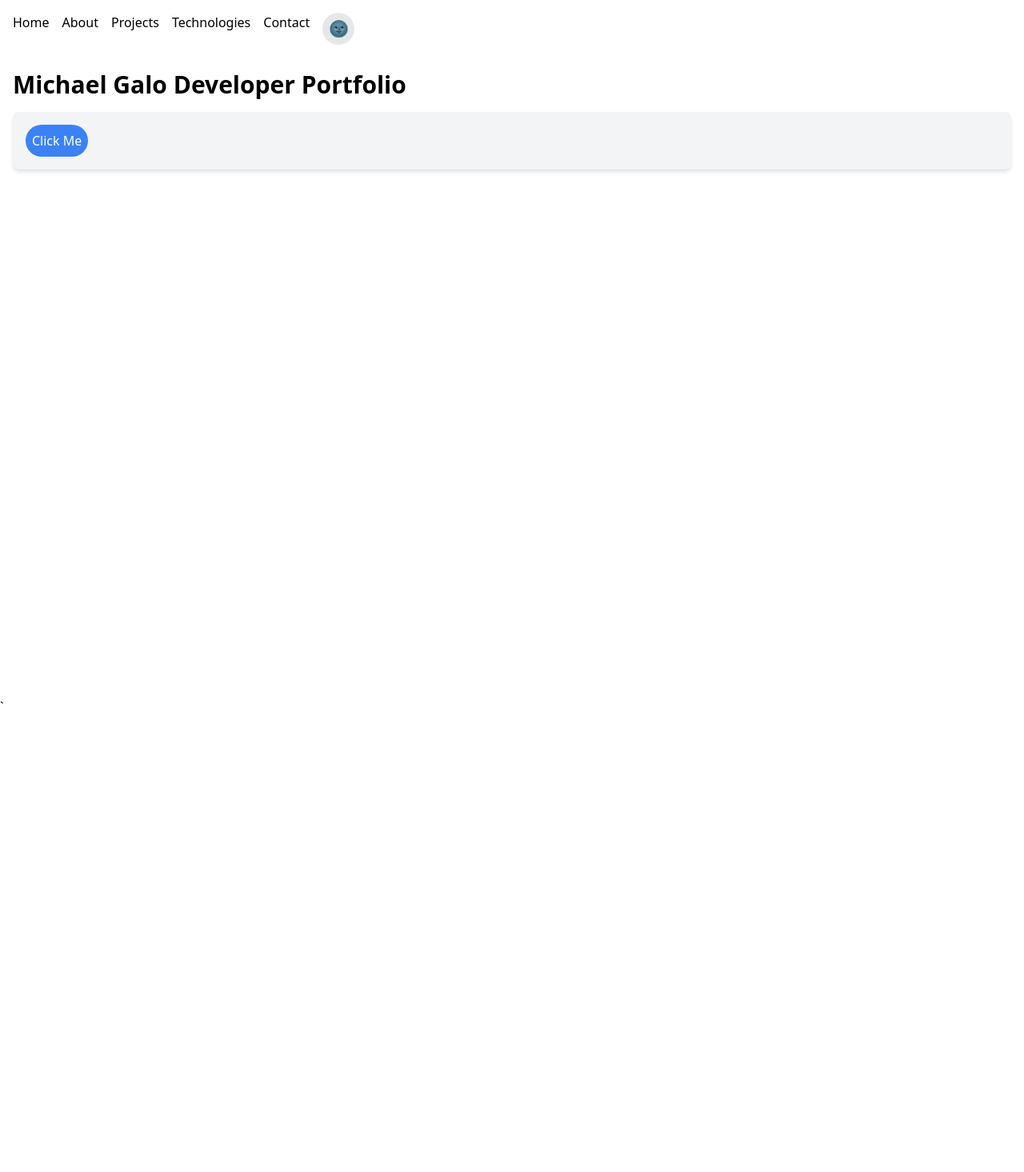
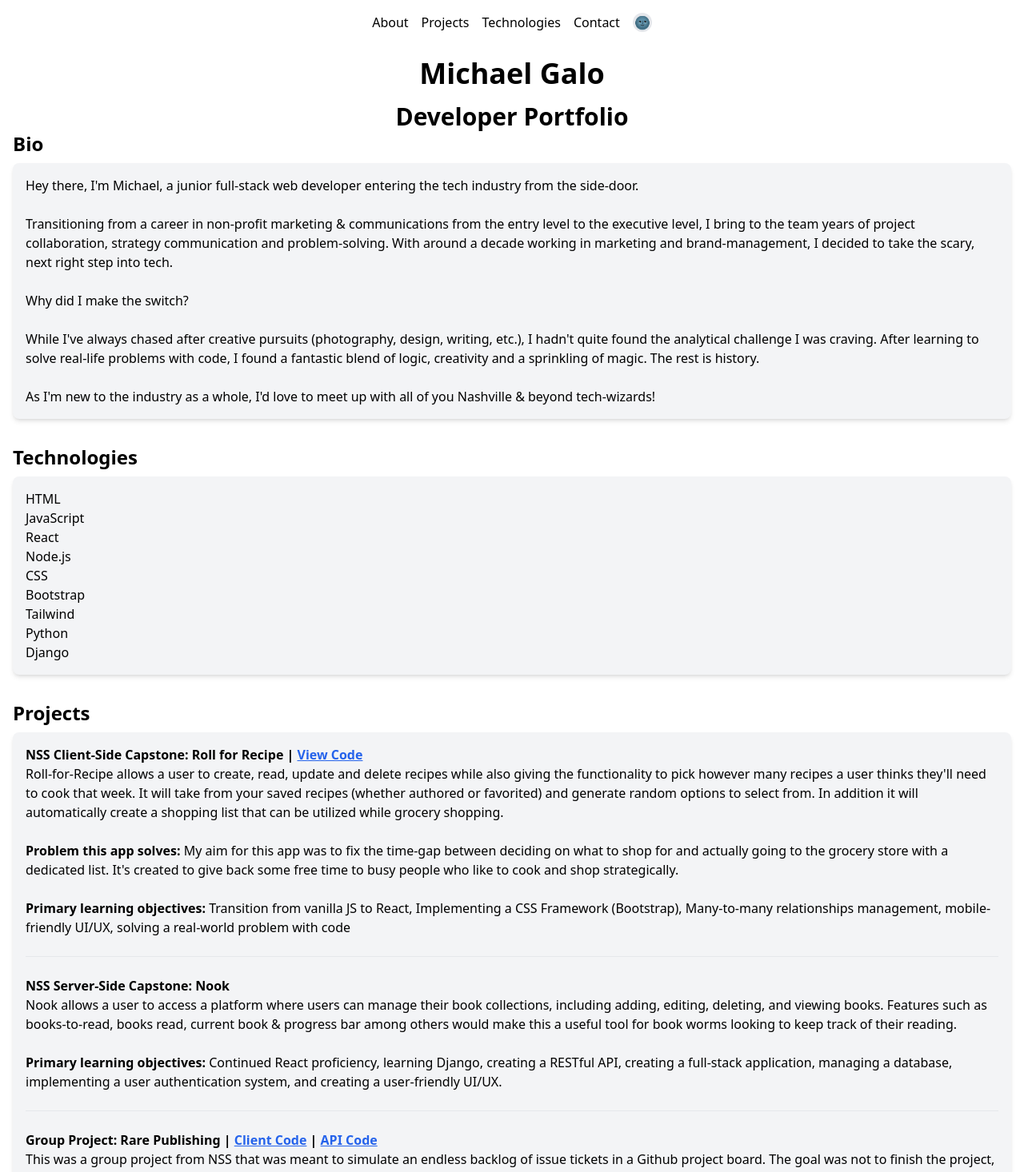
Before and after one commit to MichaelGalo/Dev-Portfolio, a React (Vite) app: page / in a window 1280 px wide. Shown: the top 1466 px of the page at 80% size. Before the commit the page ends 896 px from the top, so only its background shows below. Built offline with nearby package versions, Linux system fonts and the light colour scheme.

Commit message:
Updated Content & Navbar

```diff
--- a/index.html
+++ b/index.html
@@ -10,4 +10,3 @@
     <script type="module" src="/src/main.jsx"></script>
   </body>
 </html>
-`
--- a/src/components/Navbar/Navbar.jsx
+++ b/src/components/Navbar/Navbar.jsx
@@ -2,29 +2,26 @@ import { ThemeToggle } from '../ThemeToggle';
 
 export const Navbar = () => {
     return (
-        <nav className="bg-white dark:bg-gray-900 p-4">
+        <div className="flex justify-center bg-white dark:bg-gray-900 p-4">
+            <nav>
                 <ul className="flex space-x-4">
                     <li>
-                    <a href="/" className="text-black dark:text-white hover:text-blue-500 dark:hover:text-blue-300">Home</a>
+                        <a href="#bio" className="text-black dark:text-white hover:text-blue-500 dark:hover:text-blue-300">About</a>
                     </li>
                     <li>
-                    <a href="/about" className="text-black dark:text-white hover:text-blue-500 dark:hover:text-blue-300">About</a>
+                        <a href="#projects" className="text-black dark:text-white hover:text-blue-500 dark:hover:text-blue-300">Projects</a>
                     </li>
                     <li>
-                    <a href="/projects" className="text-black dark:text-white hover:text-blue-500 dark:hover:text-blue-300">Projects</a>
+                        <a href="#tech" className="text-black dark:text-white hover:text-blue-500 dark:hover:text-blue-300">Technologies</a>
                     </li>
                     <li>
-                    <a href="/tech" className="text-black dark:text-white hover:text-blue-500 dark:hover:text-blue-300">Technologies</a>
-                </li>
-                <li>
-                    <a href="/contact" className="text-black dark:text-white hover:text-blue-500 dark:hover:text-blue-300">Contact</a>
+                        <a href="#contact" className="text-black dark:text-white hover:text-blue-500 dark:hover:text-blue-300">Contact</a>
                     </li>
                     <li>
                         <ThemeToggle />
                     </li>
                 </ul>
             </nav>
+        </div>
     );
 }
-
-// TODO: have each button in the nav move to the correct header on the page
--- a/src/components/ThemeToggle.jsx
+++ b/src/components/ThemeToggle.jsx
@@ -19,7 +19,7 @@ export const ThemeToggle = () => {
   return (
     <button
       onClick={toggleTheme}
-      className="p-2 w-10 h-10 bg-gray-200 dark:bg-gray-800 text-xl rounded-full flex items-center justify-center"
+      className="p-1 w-6 h-6 bg-gray-200 dark:bg-gray-800 text-m rounded-full flex items-center justify-center content-center"
     >
       {theme === 'dark' ? '🌝' : '🌚'}
     </button>
--- a/src/components/views/Home.jsx
+++ b/src/components/views/Home.jsx
@@ -1,19 +1,108 @@
-import { useState } from "react";
-
 export const Home = () => {
-    const [count, setCount] = useState(0);
 
     return (
         <div className="min-h-screen bg-white dark:bg-gray-900 text-black dark:text-white p-4">
-            <h1 className="text-3xl font-bold mb-4">Michael Galo Developer Portfolio</h1>
-                <div className="card bg-gray-100 dark:bg-gray-800 p-4 rounded-lg shadow-md">
-                    <button
-                    className="p-2 bg-blue-500 dark:bg-blue-700 text-white rounded-full"
-                    onClick={() => setCount(count + 1)}
-                    >
-                        Click Me
-                    </button>
+            <h1 className="text-4xl font-bold mb-4 text-center">Michael Galo</h1>
+            <h2 className="text-3xl font-semibold text-center">Developer Portfolio</h2>
+
+            {/* Bio Section */}
+            <section id="bio" className="mb-8">
+                <h2 className="text-2xl font-semibold mb-2">Bio</h2>
+                <p className="bg-gray-100 dark:bg-gray-800 p-4 rounded-lg shadow-md">
+                Hey there, I'm Michael, a junior full-stack web developer entering the tech industry from the side-door.
+                <br />
+                <br />
+                Transitioning from a career in non-profit marketing & communications from the entry level to the executive level, I bring to the team years of project collaboration, strategy communication and problem-solving. With around a decade working in marketing and brand-management, I decided to take the scary, next right step into tech.
+                <br />
+                <br />
+                Why did I make the switch?
+                <br />
+                <br />
+                While I've always chased after creative pursuits (photography, design, writing, etc.), I hadn't quite found the analytical challenge I was craving. After learning to solve real-life problems with code, I found a fantastic blend of logic, creativity and a sprinkling of magic. The rest is history.
+                <br />
+                <br />
+                As I'm new to the industry as a whole, I'd love to meet up with all of you Nashville & beyond tech-wizards!
+                </p>
+            </section>
+
+            {/* Tech Stack Section */}
+            <section id="tech" className="mb-8">
+                <h2 className="text-2xl font-semibold mb-2">Technologies</h2>
+                <div className="bg-gray-100 dark:bg-gray-800 p-4 rounded-lg shadow-md">
+                    <ul className="list-disc list-inside">
+                        <div>HTML</div>
+                        <div>JavaScript</div>
+                        <div>React</div>
+                        <div>Node.js</div>
+                        <div>CSS</div>
+                        <div>Bootstrap</div>
+                        <div>Tailwind</div>
+                        <div>Python</div>
+                        <div>Django</div>
+                    </ul>
                 </div>
-      </div>
+            </section>
+
+            {/* Projects Section */}
+            <section id="projects" className="mb-8">
+                <h2 className="text-2xl font-semibold mb-2">Projects</h2>
+                <div className="bg-gray-100 dark:bg-gray-800 p-4 rounded-lg shadow-md">
+                    <ul className="list-disc list-inside">
+                        <div>
+                            <h3><strong>NSS Client-Side Capstone: Roll for Recipe | <a className="underline text-blue-600 hover:text-blue-800 visited:text-purple-600" href="https://github.com/MichaelGalo/Roll-for-Recipe">View Code</a></strong></h3>
+                            <p>Roll-for-Recipe allows a user to create, read, update and delete recipes while also giving the
+                            functionality to pick however many recipes a user thinks they'll need to cook that week. It will take from your saved recipes (whether authored or favorited) and generate random options to select from. In addition it will automatically create a shopping list that can be utilized while grocery shopping.
+                            <br />
+                            <br />
+                            <strong>Problem this app solves: </strong>
+                            My aim for this app was to fix the time-gap between deciding on what to shop for and actually going to the grocery store with a dedicated list. It's created to give back some free time to busy people who like to cook and shop strategically.
+                            <br />
+                            <br />
+                            <strong>Primary learning objectives: </strong>
+                            Transition from vanilla JS to React, Implementing a CSS Framework (Bootstrap), Many-to-many relationships
+                            management, mobile-friendly UI/UX, solving a real-world problem with code</p>
+                        </div>
+                        <br />
+                        <hr />
+                        <br />
+                        <div>
+                            <h3><strong>NSS Server-Side Capstone: Nook</strong></h3>
+                            <p>Nook allows a user to access a platform where users can manage their book collections, including adding, editing, deleting, and viewing books. Features such as books-to-read, books read, current book & progress bar among others would make this a useful tool for book worms looking to keep track of their reading.</p>
+                            <br />
+                            <strong>Primary learning objectives: </strong>
+                            Continued React proficiency, learning Django, creating a RESTful API, creating a full-stack application, managing a database, implementing a user authentication system, and creating a user-friendly UI/UX.
+                        </div>
+                        <br />
+                        <hr />
+                        <br />
+                        <div>
+                            <h3><strong>Group Project: Rare Publishing | <a className="underline text-blue-600 hover:text-blue-800 visited:text-purple-600" href="https://github.com/NSS-Day-Cohort-71/rare-client-jam_clamz">Client Code</a> | <a className="underline text-blue-600 hover:text-blue-800 visited:text-purple-600" href="https://github.com/NSS-Day-Cohort-71/rare-api-jam_clamz_api">API Code</a></strong></h3>
+                            <p>This was a group project from NSS that was meant to simulate an endless backlog of issue tickets in a Github project board. The goal was not to finish the project, but to practice strategies & teamwork on how to tackle an endless flow of ticks.
+                            <br />
+                            <br />
+                            Ultimately, the finished application would give users the ability to submit, update and comment on posts. The posts would also be organized by tags and categories making it easier for the reader to find the posts they are searching for.
+                            <br />
+                            <br />
+                            <strong>Project Goals:</strong> Simulate a real-world working environment by working with a team to create a full-stack application with a SCRUM workflow. Emphasis on weighting issue tickets, practicing great communication, PR & code reviews, and retrospectives.
+                            </p>
+                        </div>
+                    </ul>
+                </div>
+            </section>
+
+
+            {/* Contact Section */}
+            <section id="contact" className="mb-8">
+                <h2 className="text-2xl font-semibold mb-2">Contact</h2>
+                <div className="bg-gray-100 dark:bg-gray-800 p-4 rounded-lg shadow-md">
+                    <p>If you'd like to get in touch, feel free to reach out via email at <a href="mailto:michael@example.com" className="text-blue-500 dark:text-blue-300">michael@michaelthinks.co</a>.</p>
+                </div>
+            </section>
+        </div>
     );
-};
+}
+
+
+//TODO: Add tailwind css for text
+//TODO: Add Tabs for the projects section to change views by project
+// tabs to include capstone projects & a group projects section
```
Lines whose indentation alone changed are shown as unchanged.
